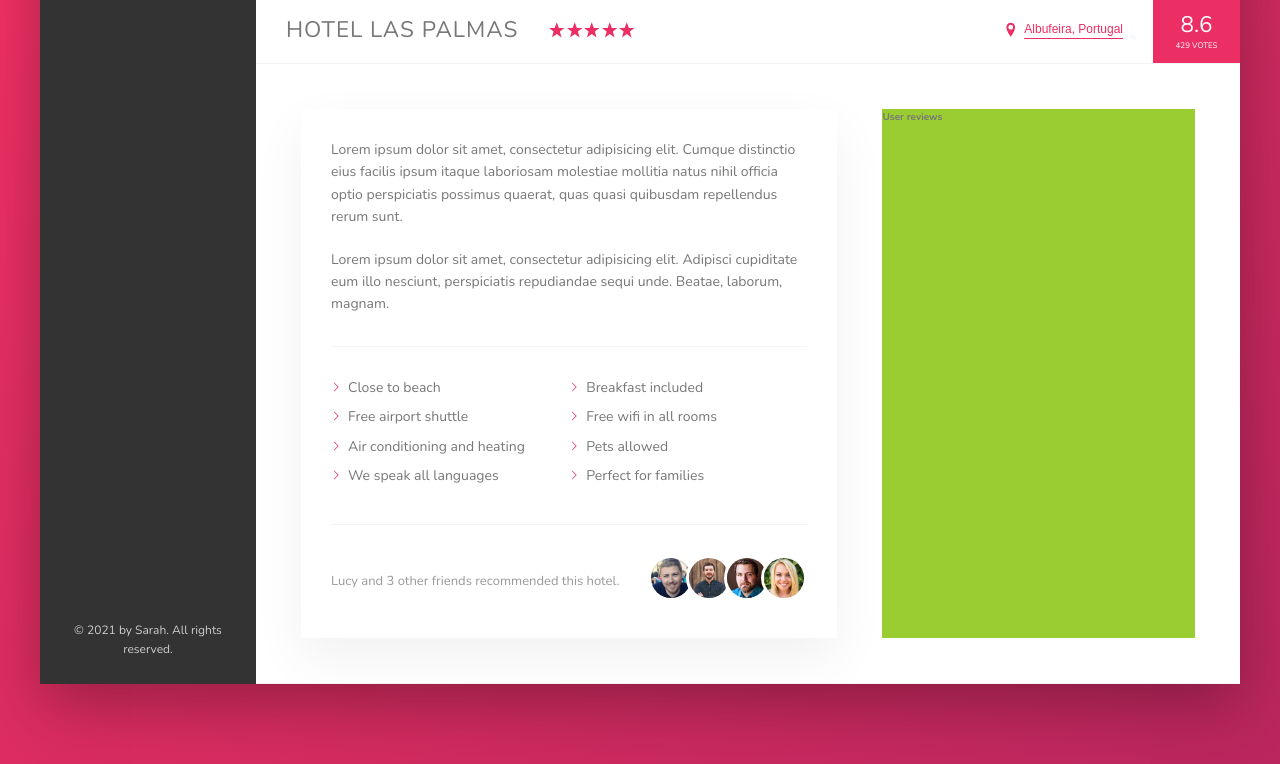
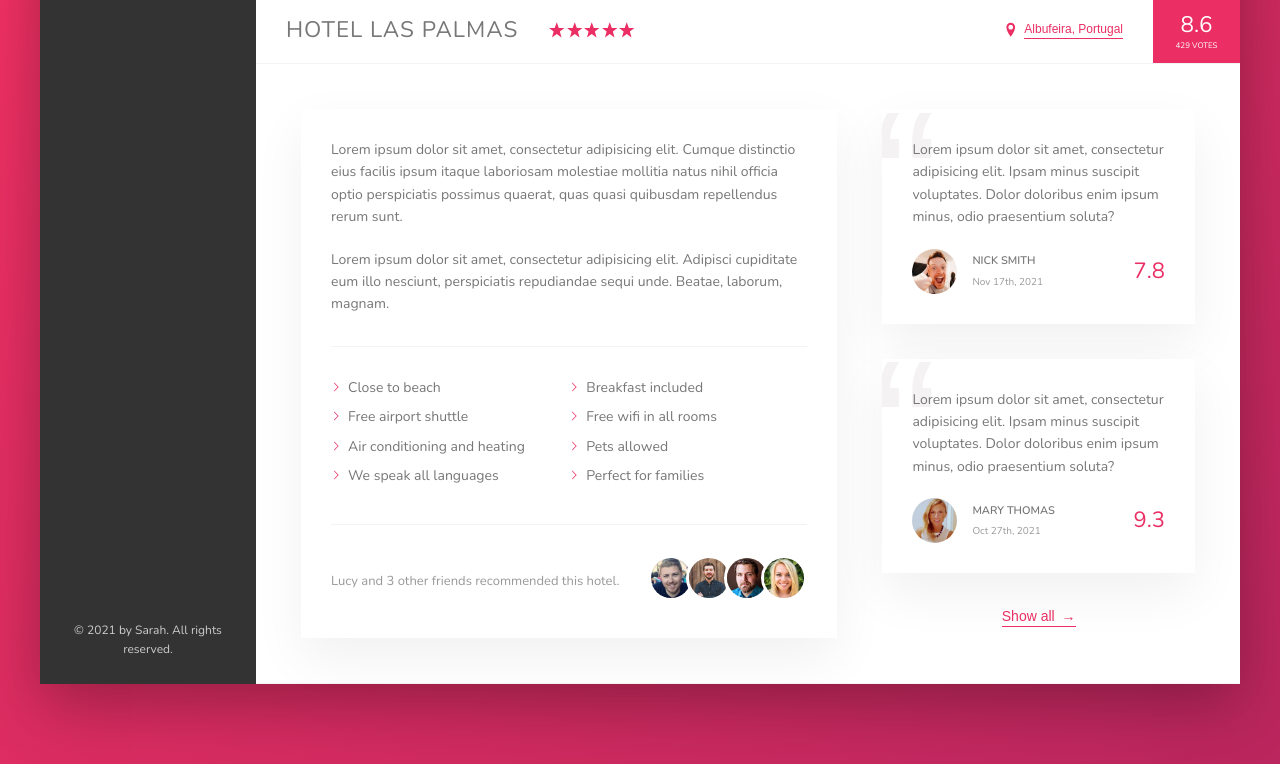
Before and after one commit to mustafizrahman8807/Trillo-Ecommerce-Final, a website: page index.html in a window 1280 px wide. Shown: the part 538-1302 px from the top of the page. Drawn offline with nearby package versions, Linux system fonts and the light colour scheme.

Commit message:
Sixth commit

```diff
--- a/index.html
+++ b/index.html
@@ -169,7 +169,36 @@
                 </div>
 
                 <div class="user-reviews">
-                    <h4>User reviews</h4>
+                    <figure class="review">
+                        <blockquote class="review__text">
+                            Lorem ipsum dolor sit amet, consectetur adipisicing elit. Ipsam minus suscipit voluptates.
+                            Dolor doloribus enim ipsum minus, odio praesentium soluta?
+                        </blockquote>
+                        <figcaption class="review__user">
+                            <img src="img/user-1.jpg" alt="User 1" class="review__photo">
+                            <div class="review__user-box">
+                                <p class="review__user-name">Nick Smith</p>
+                                <p class="review__user-date">Nov 17th, 2021</p>
+                            </div>
+                            <div class="review__rating">7.8</div>
+                        </figcaption>
+                    </figure>
+
+                    <figure class="review">
+                        <blockquote class="review__text">
+                            Lorem ipsum dolor sit amet, consectetur adipisicing elit. Ipsam minus suscipit voluptates.
+                            Dolor doloribus enim ipsum minus, odio praesentium soluta?
+                        </blockquote>
+                        <figcaption class="review__user">
+                            <img src="img/user-2.jpg" alt="User 2" class="review__photo">
+                            <div class="review__user-box">
+                                <p class="review__user-name">Mary Thomas</p>
+                                <p class="review__user-date">Oct 27th, 2021</p>
+                            </div>
+                            <div class="review__rating">9.3</div>
+                        </figcaption>
+                    </figure>
+                    <button class="btn-inline">Show all <span>&rarr;</span></button>
                 </div>
             </div>
 
@@ -179,4 +208,4 @@
 </body>
 </html>
 
-<!--finished lecture - 17  -->
+<!--finished lecture - 18  -->
--- a/sass/_components.scss
+++ b/sass/_components.scss
@@ -302,8 +302,17 @@
   cursor: pointer;
   transition: all .2s;
 
+  & span {
+    margin-left: 3px;
+    transition: margin-left .2s;
+  }
+
   &:hover {
     color: var(--color-grey-dark-1);
+
+    span {
+      margin-left: 8px;
+    }
   }
 
   &:focus {
@@ -405,3 +414,67 @@
     }
   }
 }
+
+////////////////////////////////////////////////////
+//RECOMMEND
+////////////////////////////////////////////////////
+.review {
+  background-color: #ffffff;
+  box-shadow: var(--shadow-light);
+  padding: 3rem;
+  margin-bottom: 3.5rem;
+  position: relative;
+  overflow: hidden;
+
+  &__text {
+    margin-bottom: 2rem;
+    z-index: 2;
+    position: relative;
+  }
+
+  &__user {
+    display: flex;
+    align-items: center;
+  }
+
+  &__photo {
+    height: 4.5rem;
+    width: 4.5rem;
+    border-radius: 50%;
+    margin-right: 1.5rem;
+  }
+
+  &__user-box {
+    margin-right: auto;
+  }
+
+  &__user-name {
+    font-size: 1.1rem;
+    font-weight: 600;
+    text-transform: uppercase;
+    margin-bottom: .4rem;
+  }
+
+  &__user-date {
+    font-size: 1rem;
+    color: var(--color-grey-dark-3);
+  }
+
+  &__rating {
+    color: var(--color-primary);
+    font-size: 2.2rem;
+    font-weight: 300;
+  }
+
+  &::before {
+    content: "\201C";
+    position: absolute;
+    top: -2.75rem;
+    left: -1rem;
+    line-height: 1;
+    font-size: 20rem;
+    color: var(--color-grey-light-2);
+    font-family: sans-serif;
+    z-index: 1;
+  }
+}
--- a/sass/_layout.scss
+++ b/sass/_layout.scss
@@ -39,13 +39,13 @@
 }
 
 .detail {
+  font-size: 1.4rem;
   display: flex;
   padding: 4.5rem;
   border-bottom: var(--line);;
 }
 
 .description {
-  font-size: 1.4rem;
   background-color: #ffffff;
   box-shadow: var(--shadow-light);
   padding: 3rem;
@@ -54,6 +54,8 @@
 }
 
 .user-reviews {
-  background-color: yellowgreen;
   flex: 1;
+  display: flex;
+  flex-direction: column;
+  align-items: center;
 }
```
Also changed, not shown: css/style.css.
